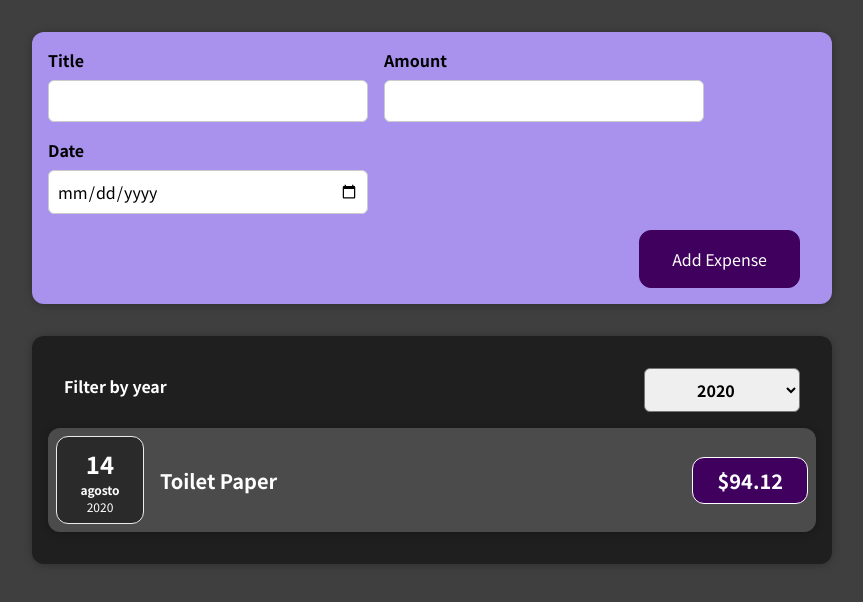
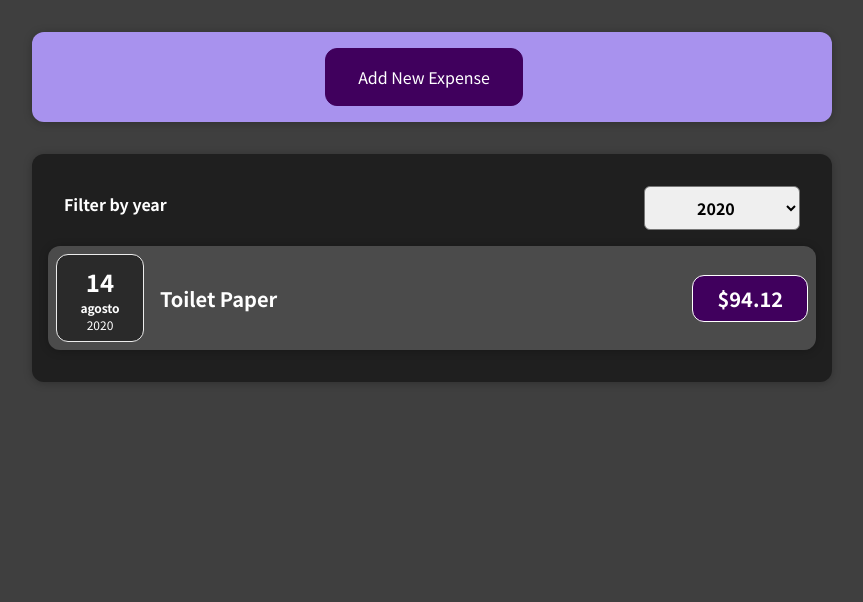
Before and after one commit to jerequevedo1/expenseTracker, a React (Create React App) app: page / in a window 1280 px wide. Shown: the top 602 px of the page, without its empty margins (208-1071 px from the left). Built offline with nearby package versions, Linux system fonts and the light colour scheme.

Commit message:
Conditional form logic was added

```diff
--- a/src/components/Expenses/ExpensesList.js
+++ b/src/components/Expenses/ExpensesList.js
@@ -4,7 +4,6 @@ import './ExpensesList.css'
 const ExpensesList = props => {
 
     if (props.items.length === 0) {
-        console.log("items cero");
         return <h2 className='expenses-list__fallback'>Found no expenses.</h2>;
     }
 
--- a/src/components/NewExpense/ExpenseForm.js
+++ b/src/components/NewExpense/ExpenseForm.js
@@ -65,6 +65,7 @@ const ExpenseForm = (props) => {
                 </div>
             </div>
             <div className='new-expense__actions'>
+                <button type='button' onClick={props.onDeactivateForm}>Cancel</button>
                 <button type='submit'>Add Expense</button>
             </div>
         </form>
--- a/src/components/NewExpense/NewExpense.js
+++ b/src/components/NewExpense/NewExpense.js
@@ -1,18 +1,34 @@
+import { useState } from 'react';
 import ExpenseForm from './ExpenseForm';
 import './NewExpense.css'
 
 const NewExpense = (props) => {
-    const saveExpenseDataHandler = (enteredExpenseData) =>{
+
+    const [activeForm, setActiveForm] = useState(false);
+
+    const saveExpenseDataHandler = (enteredExpenseData) => {
         const expenseData = {
             ...enteredExpenseData,
             id: Math.random().toString()
         };
         props.onAddExpense(expenseData);
+        setActiveForm(false);
     };
 
+    const activateFormHandler = () => {
+        setActiveForm(true);
+    }
+
+    const deactivateFormHandler = () => {
+        setActiveForm(false);
+    }
+
     return <div className='new-expense'>
-        <ExpenseForm onSaveExpenseData={saveExpenseDataHandler} />
-    </div>
+        <div>
+            {!activeForm && <button onClick={activateFormHandler}>Add New Expense</button>}
+            {activeForm && <ExpenseForm onSaveExpenseData={saveExpenseDataHandler} onDeactivateForm={deactivateFormHandler}/>}
+        </div>
+    </div>;
 };
 
 export default NewExpense;
```
